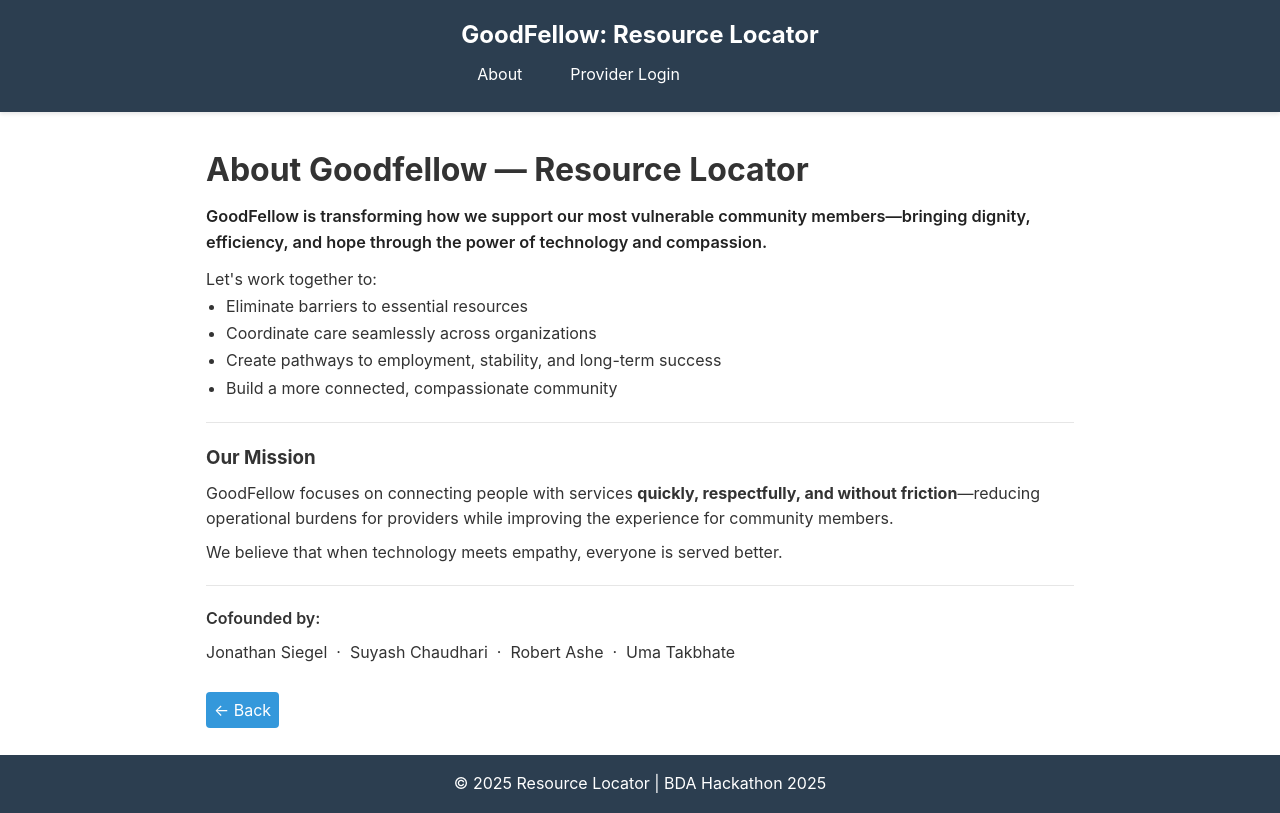
After one commit to BigDataForSanDiego/Team-120, a Django app: page /about/ in a window 1280 px wide. The commit adds this page. Run offline with Django 5.2, Linux system fonts and the light colour scheme; some libraries are stand-ins or nearby versions.

Commit message:
updated about page, sign up and colors on resource filter

```diff
--- a/resource_locator_mvp/config/urls.py
+++ b/resource_locator_mvp/config/urls.py
@@ -30,4 +30,6 @@ urlpatterns = [
 
     # Home page with map
     path('', TemplateView.as_view(template_name='home.html'), name='home'),
+    # About page
+    path('about/', TemplateView.as_view(template_name='about.html'), name='about'),
 ]
--- a/resource_locator_mvp/static/js/map.js
+++ b/resource_locator_mvp/static/js/map.js
@@ -126,6 +126,8 @@ function resourceMap() {
             }
             this.updateFilters();
         },
+
+
 
         // ✅ Fetch resources around current location (no recentering)
         async updateFilters() {
--- /dev/null
+++ b/resource_locator_mvp/templates/about.html
@@ -0,0 +1,47 @@
+{% extends 'base.html' %}
+
+{% block title %}About Goodfellow{% endblock %}
+
+{% block content %}
+<div class="container" style="padding: 2rem 1rem; max-width: 900px;">
+    <h1 style="margin-bottom: 0.5rem;">About Goodfellow — Resource Locator</h1>
+
+    <p style="color:#222; font-weight:600; font-size:1.02rem; margin-bottom:0.75rem;">
+        GoodFellow is transforming how we support our most vulnerable community members—bringing dignity, efficiency,
+        and hope through the power of technology and compassion.
+    </p>
+
+    <p style="margin-top:0.5rem;">Let's work together to:</p>
+
+    <ul style="margin-left: 1.25rem; color:#333; line-height:1.7; margin-bottom:1.25rem;">
+        <li>Eliminate barriers to essential resources</li>
+        <li>Coordinate care seamlessly across organizations</li>
+        <li>Create pathways to employment, stability, and long-term success</li>
+        <li>Build a more connected, compassionate community</li>
+    </ul>
+
+    <hr style="border:none; border-top:1px solid #e6e6e6; margin:1.25rem 0;">
+
+    <h3 style="margin-bottom:0.5rem;">Our Mission</h3>
+    <p style="color:#333; margin-bottom:0.5rem;">
+        GoodFellow focuses on connecting people with services <strong>quickly, respectfully, and without
+            friction</strong>—reducing operational burdens for providers while improving the experience for community
+        members.
+    </p>
+    <p style="margin-bottom:0.75rem; color:#333;">We believe that when technology meets empathy, everyone is served
+        better.</p>
+
+    <hr style="border:none; border-top:1px solid #e6e6e6; margin:1.25rem 0;">
+
+    <div style="margin-top:0.5rem;">
+        <p style="margin:0 0 0.5rem 0; font-weight:600;">Cofounded by:</p>
+        <p style="margin:0; color:#333;">Jonathan Siegel &nbsp;·&nbsp; Suyash Chaudhari &nbsp;·&nbsp; Robert Ashe
+            &nbsp;·&nbsp; Uma Takbhate</p>
+    </div>
+
+    <div style="margin-top:2rem;">
+        <a href="#" onclick="window.history.back(); return false;" class="btn-secondary" style="text-decoration:none;">←
+            Back</a>
+    </div>
+</div>
+{% endblock %}
--- a/resource_locator_mvp/templates/base.html
+++ b/resource_locator_mvp/templates/base.html
@@ -1,5 +1,6 @@
 <!DOCTYPE html>
 <html lang="en">
+
 <head>
     <meta charset="UTF-8">
     <meta name="viewport" content="width=device-width, initial-scale=1.0">
@@ -7,8 +8,7 @@
 
     <!-- Leaflet CSS -->
     <link rel="stylesheet" href="https://unpkg.com/leaflet@1.9.4/dist/leaflet.css"
-          integrity="sha256-p4NxAoJBhIIN+hmNHrzRCf9tD/miZyoHS5obTRR9BMY="
-          crossorigin=""/>
+        integrity="sha256-p4NxAoJBhIIN+hmNHrzRCf9tD/miZyoHS5obTRR9BMY=" crossorigin="" />
 
     <!-- Leaflet MarkerCluster CSS -->
     <link rel="stylesheet" href="https://unpkg.com/leaflet.markercluster@1.5.3/dist/MarkerCluster.css" />
@@ -25,24 +25,28 @@
 
     {% block extra_head %}{% endblock %}
 </head>
+
 <body>
     <header>
         <nav>
             <div class="container">
-                <h1><a href="/">Resource Locator</a></h1>
+                <h1><a href="/">GoodFellow: Resource Locator</a></h1>
                 <div class="nav-links">
+                    <!-- Always-visible About tab -->
+                    <a href="{% url 'about' %}" class="nav-link">About</a>
+
                     {% if user.is_authenticated %}
-                        <a href="/provider/">My Resources</a>
-                        <form action="{% url 'logout' %}" method="post">
-                            {% csrf_token %}
-                            <!-- Match anchor styles exactly via shared class -->
-                            <button type="submit" class="nav-link">Logout</button>
-                        </form>
+                    <a href="/provider/" class="nav-link">My Resources</a>
+                    <form action="{% url 'logout' %}" method="post" style="display:inline;">
+                        {% csrf_token %}
+                        <!-- Match anchor styles exactly via shared class -->
+                        <button type="submit" class="nav-link">Logout</button>
+                    </form>
                     {% else %}
-                        <a href="{% url 'login' %}">Provider Login</a>
+                    <a href="{% url 'login' %}" class="nav-link">Provider Login</a>
                     {% endif %}
                     {% if user.is_staff %}
-                        <a href="/admin/">Admin</a>
+                    <a href="/admin/" class="nav-link">Admin</a>
                     {% endif %}
                 </div>
             </div>
@@ -61,4 +65,5 @@
 
     {% block extra_scripts %}{% endblock %}
 </body>
+
 </html>
```
Also changed, not shown: resource_locator_mvp/templates/home.html (+12 -25 lines), resource_locator_mvp/templates/registration/login.html (+18 -7 lines).
